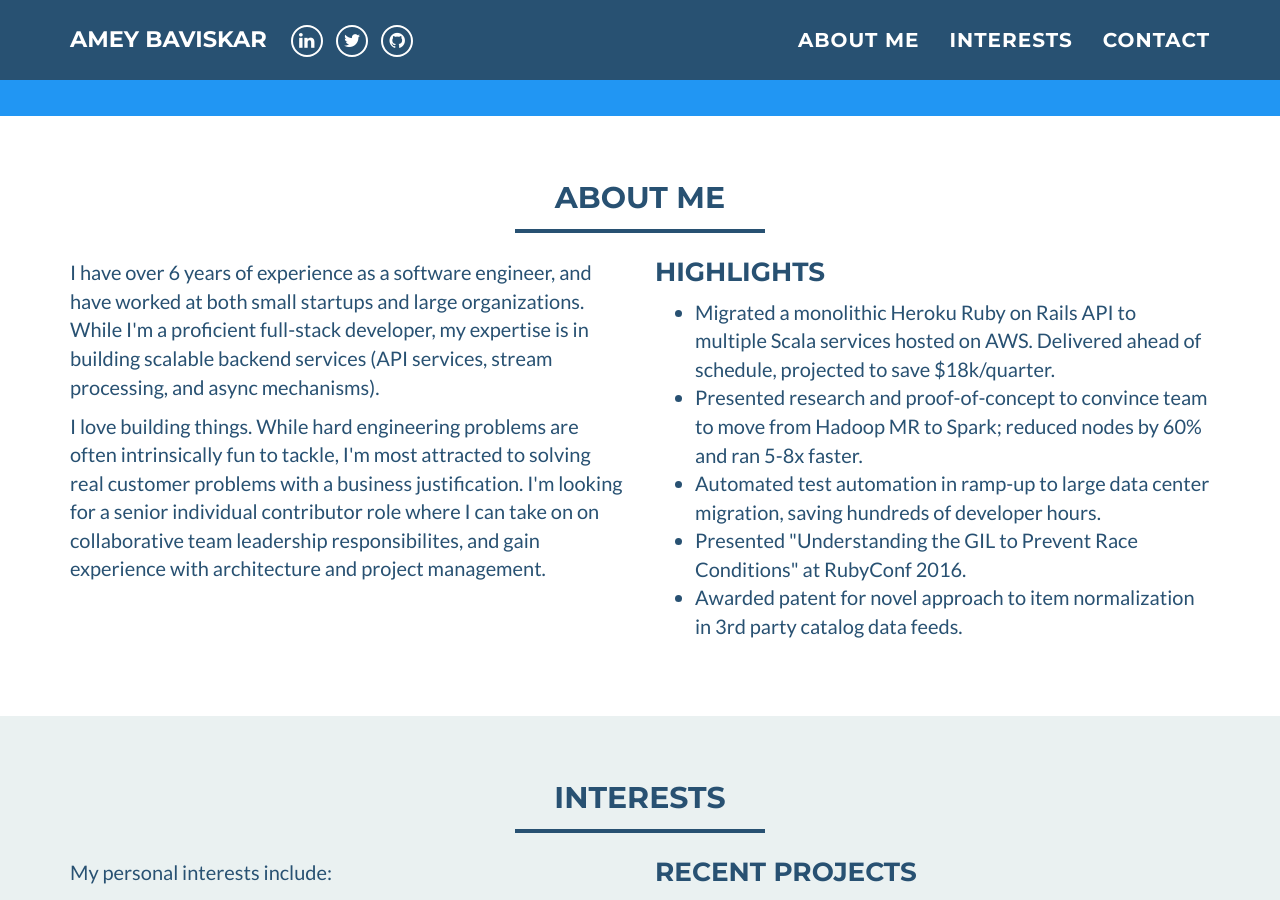
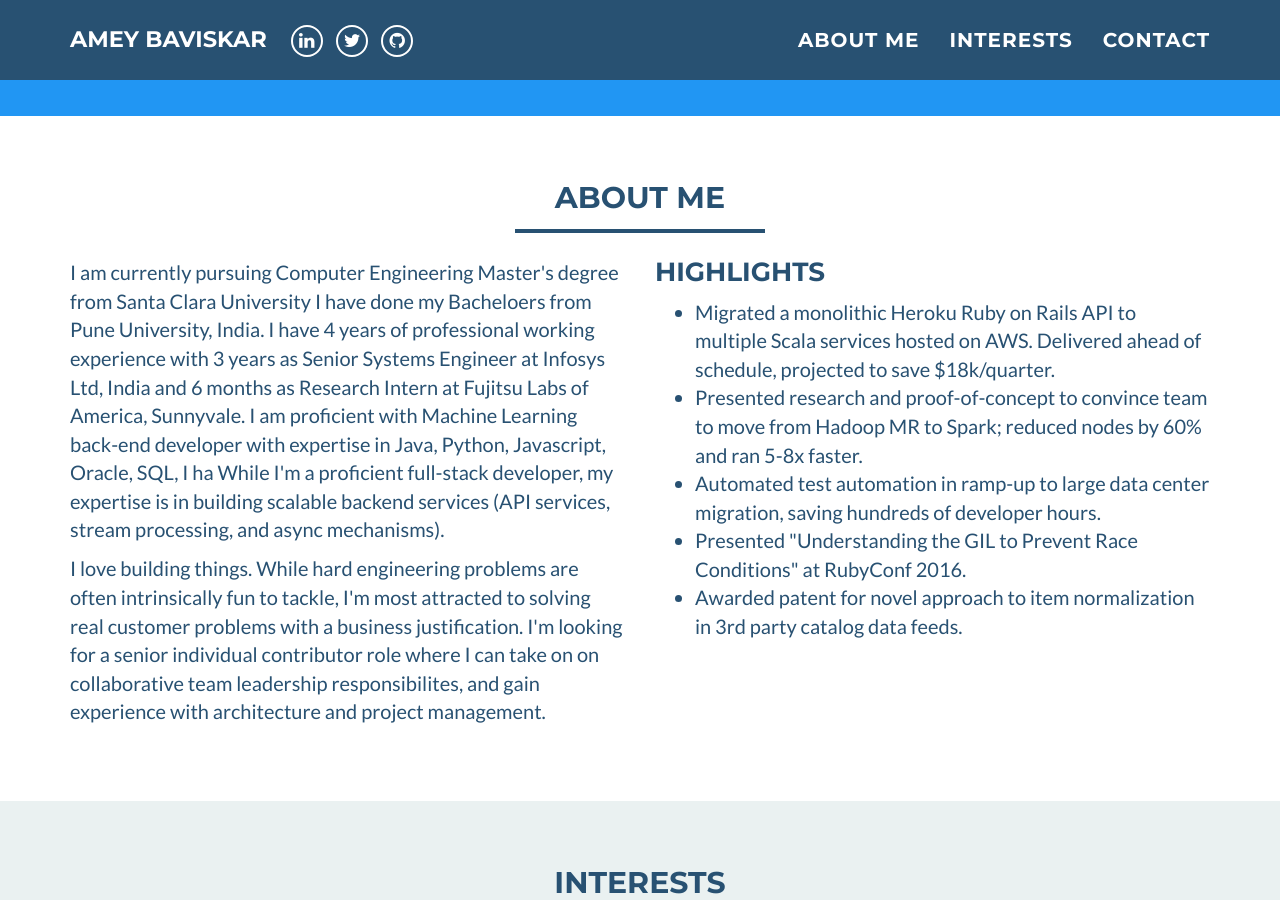
Before and after one commit to ameybav/estr4ng7d.github.io, a Jekyll site: the page built from index.html, in a window 1280 px wide and 900 px high, scrolled down 458 px. Built offline with Jekyll 4.4.1, drawn with Linux system fonts in a browser that asks for light colours.

Commit message:
Update _includes/about_me.html

```diff
--- a/_includes/about_me.html
+++ b/_includes/about_me.html
@@ -59,8 +59,7 @@
     <div class="row">
 	    <div class="col-sm-6">
     		<p>
-            I have over 6 years of experience as a software engineer, and have worked
-            at both small startups and large organizations. While I'm a proficient full-stack
+            I am currently pursuing Computer Engineering Master's degree from Santa Clara University I have done my Bacheloers from Pune University, India. I have 4 years of professional working experience with 3 years as Senior Systems Engineer at Infosys Ltd, India and 6 months as Research Intern at Fujitsu Labs of America, Sunnyvale. I am proficient with Machine Learning  back-end developer with expertise in Java, Python, Javascript, Oracle, SQL, I ha While I'm a proficient full-stack
             developer, my expertise is in building scalable backend services (API services, stream processing,
             and async mechanisms).
         </p>
```
